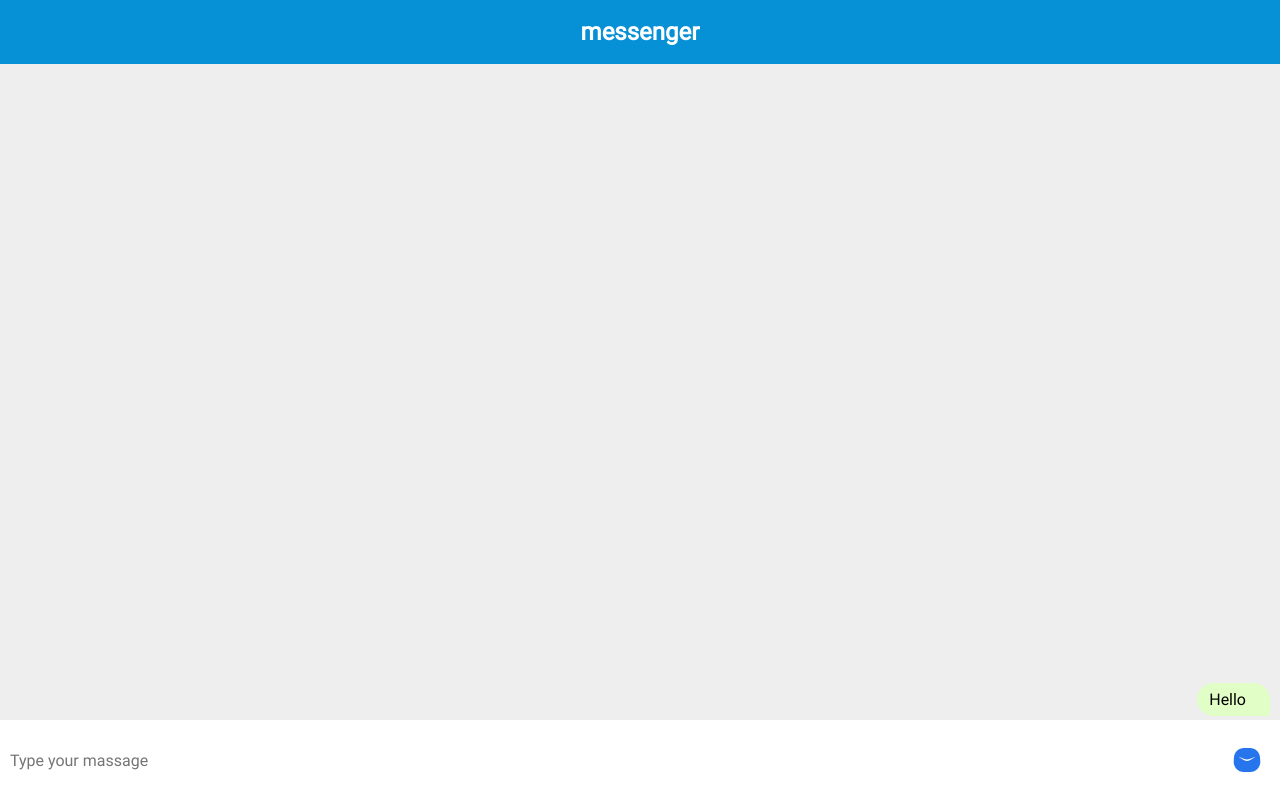
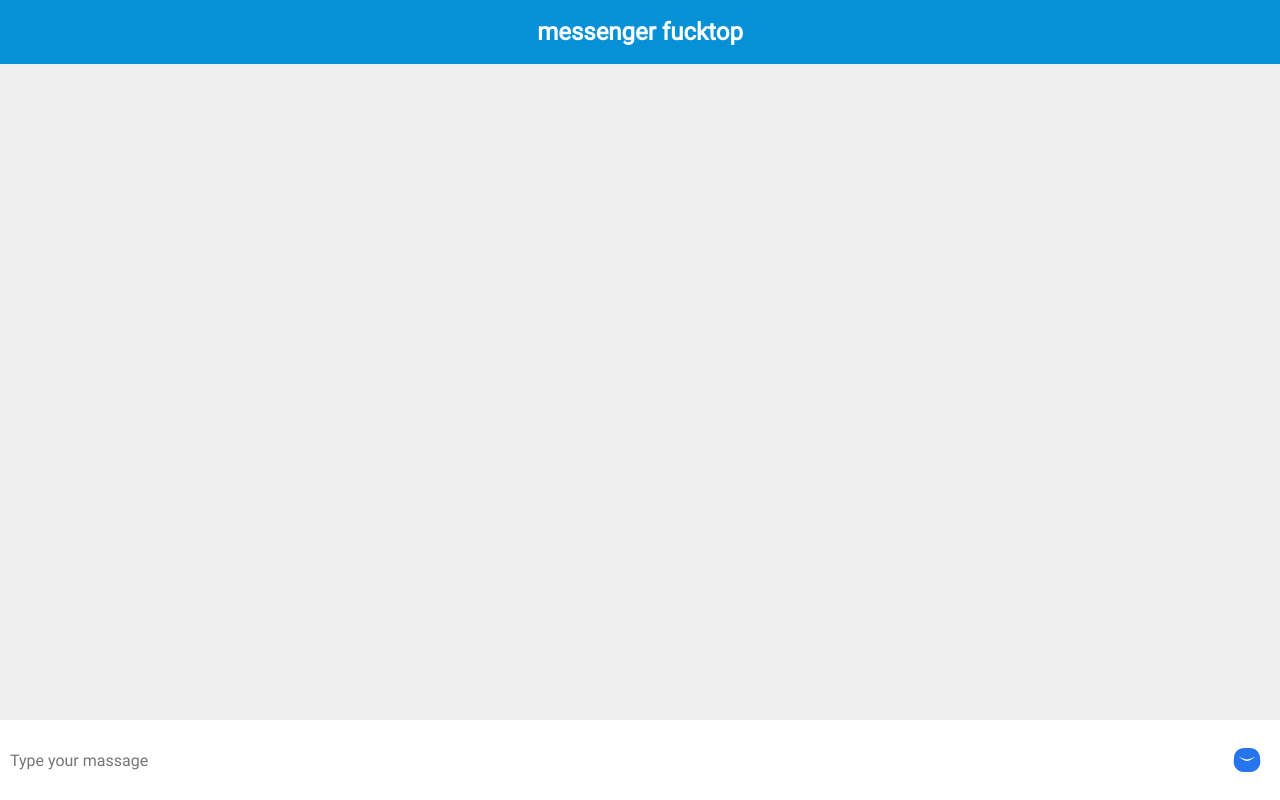
Before and after one commit to viigiilant/messanger, a plain HTML site: page index.html in a window 1280 px wide. Drawn offline with Linux system fonts and the light colour scheme.

Commit message:
first commit2

```diff
--- a/index.html
+++ b/index.html
@@ -10,11 +10,10 @@
 <body>
     <div class="screen">
         <div class="header">
-        <h2>messenger </h1>
+        <h2>messenger fucktop</h1>
         </div>
     <div class="min">
         <div class="message-el">
-            <p class="massage-text">Hello</p>
         </div>
     </div>
     <div class="footer">
```
